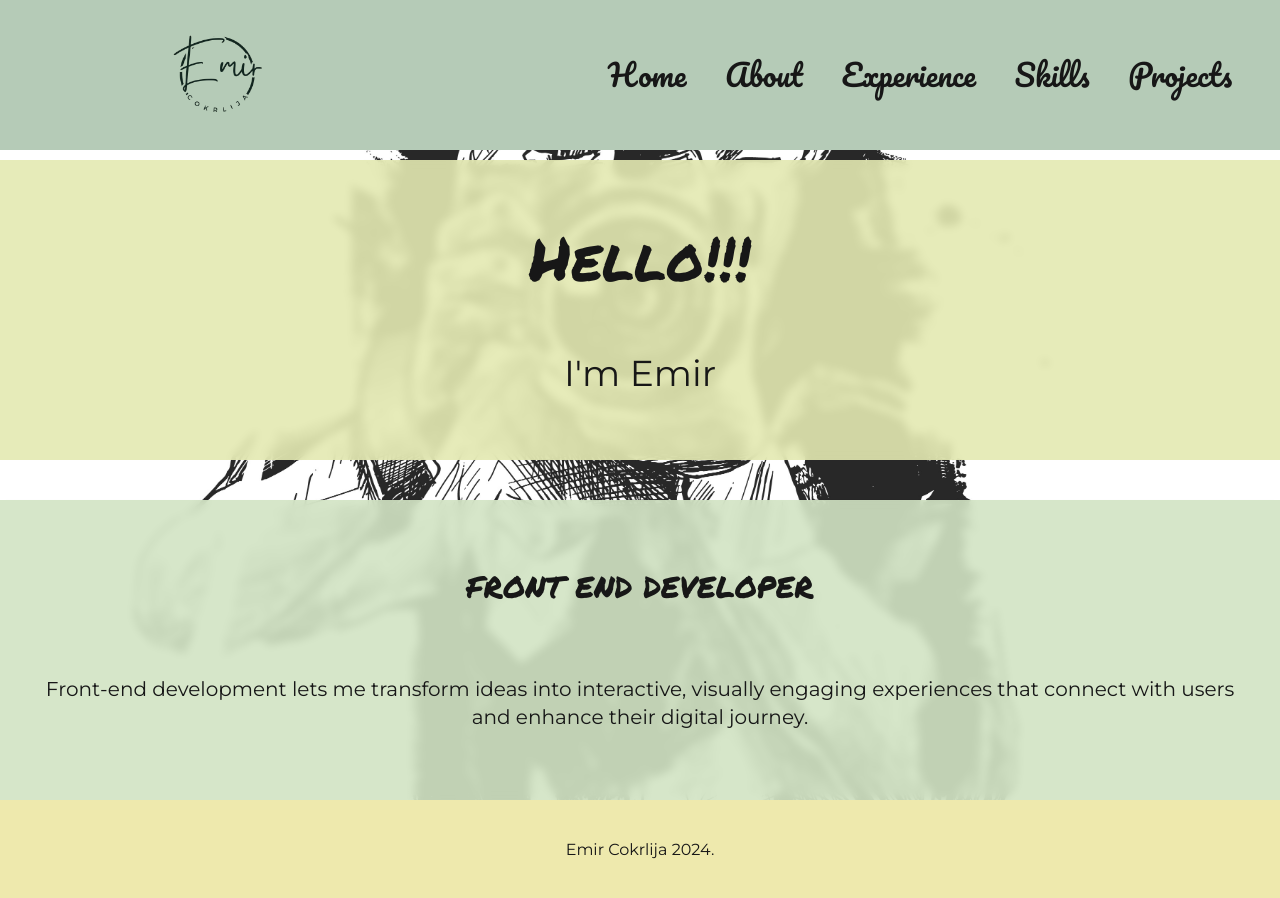
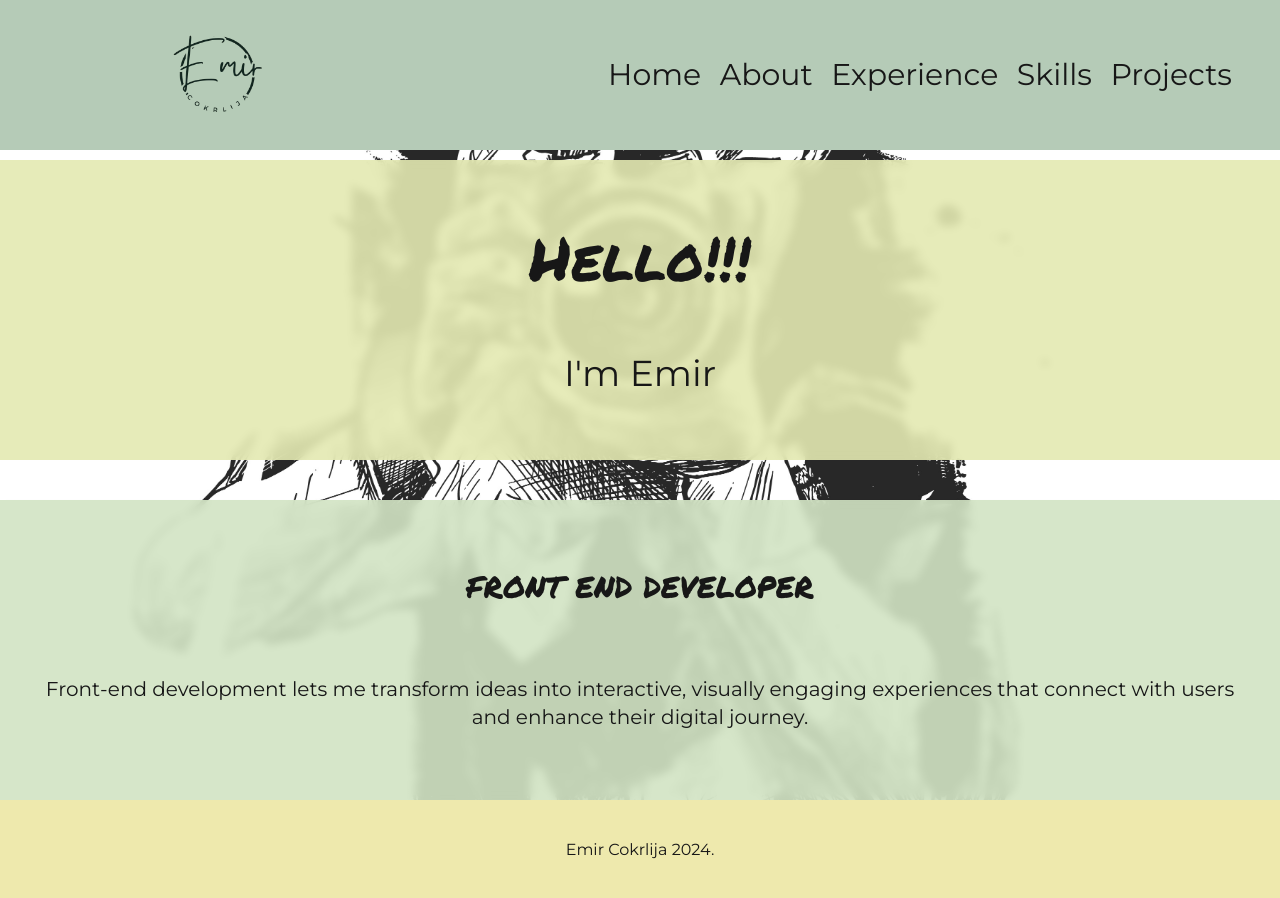
Before and after one commit to emirCo95/portfolio, a Next.js app: page / in a window 1280 px wide. Built offline with nearby package versions, Linux system fonts and the light colour scheme.

Commit message:
Update Navbar.tsx

```diff
--- a/components/Navbar.tsx
+++ b/components/Navbar.tsx
@@ -5,7 +5,7 @@ import Link from 'next/link';
 import React from 'react';
 import { useState } from 'react';
 import { Menu, X } from 'lucide-react';
-import { pacifico } from '@/app/ui/fonts';
+import { montserrat, pacifico } from '@/app/ui/fonts';
 
 const Navbar = () => {
   const [menuOpen, setMenuOpen] = useState(false);
@@ -27,27 +27,27 @@ const Navbar = () => {
           <X className="mr-10 md:hidden" onClick={() => setMenuOpen(false)} />
           <ul className=" z-10 rounded-md absolute top-20 right-0 w-[200px] h-[500px] flex flex-col justify-between items-center p-10 bg-ashGray md:hidden">
             <li
-              className={`${pacifico.className} hover:text-white hover:bg-black p-2 text-xl`}
+              className={`${montserrat.className} hover:text-white hover:bg-black p-2 text-xl`}
             >
               <Link href="/">Home</Link>
             </li>
             <li
-              className={`${pacifico.className} hover:text-white hover:bg-black p-2 text-xl`}
+              className={`${montserrat.className} hover:text-white hover:bg-black p-2 text-xl`}
             >
               <Link href="/about">About</Link>
             </li>
             <li
-              className={`${pacifico.className} hover:text-white hover:bg-black p-2 text-xl`}
+              className={`${montserrat.className} hover:text-white hover:bg-black p-2 text-xl`}
             >
               <Link href="/experience">Experience</Link>
             </li>
             <li
-              className={`${pacifico.className} hover:text-white hover:bg-black p-2 text-xl`}
+              className={`${montserrat.className} hover:text-white hover:bg-black p-2 text-xl`}
             >
               <Link href="/skills">Skills</Link>
             </li>
             <li
-              className={`${pacifico.className} hover:text-white hover:bg-black p-2 text-xl`}
+              className={`${montserrat.className} hover:text-white hover:bg-black p-2 text-xl`}
             >
               <Link href="/projects">Projects</Link>
             </li>
@@ -58,27 +58,27 @@ const Navbar = () => {
       )}
       <ul className="hidden md:mr-10 md:flex md:justify-between md:items-center md:w-[50%]">
         <li
-          className={`${pacifico.className} hover:text-white hover:bg-black p-2 text-xl lg:text-2xl xl:text-3xl`}
+          className={`${montserrat.className} hover:text-white hover:bg-black p-2 text-xl lg:text-2xl xl:text-3xl`}
         >
           <Link href="/">Home</Link>
         </li>
         <li
-          className={`${pacifico.className} hover:text-white hover:bg-black p-2 text-xl lg:text-2xl xl:text-3xl`}
+          className={`${montserrat.className} hover:text-white hover:bg-black p-2 text-xl lg:text-2xl xl:text-3xl`}
         >
           <Link href="/about">About</Link>
         </li>
         <li
-          className={`${pacifico.className} hover:text-white hover:bg-black p-2 text-xl lg:text-2xl xl:text-3xl`}
+          className={`${montserrat.className} hover:text-white hover:bg-black p-2 text-xl lg:text-2xl xl:text-3xl`}
         >
           <Link href="/experience">Experience</Link>
         </li>
         <li
-          className={`${pacifico.className} hover:text-white hover:bg-black p-2 text-xl lg:text-2xl xl:text-3xl`}
+          className={`${montserrat.className} hover:text-white hover:bg-black p-2 text-xl lg:text-2xl xl:text-3xl`}
         >
           <Link href="/skills">Skills</Link>
         </li>
         <li
-          className={`${pacifico.className} hover:text-white hover:bg-black p-2 text-xl lg:text-2xl xl:text-3xl`}
+          className={`${montserrat.className} hover:text-white hover:bg-black p-2 text-xl lg:text-2xl xl:text-3xl`}
         >
           <Link href="/projects">Projects</Link>
         </li>
```
